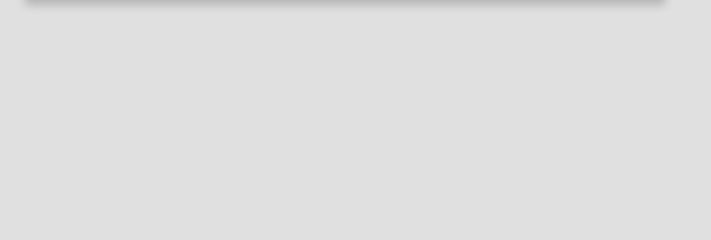
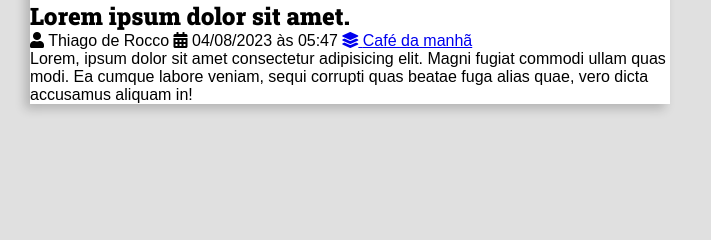
Before and after one commit to thiagorocco/django, a Django app: page / in a window 1280 px wide. Shown: the part 230-470 px from the top of the page, without its empty margins (0-711 px from the left). Run offline with Django 4.2, Linux system fonts and the light colour scheme; some libraries are stand-ins or nearby versions.

Commit message:
Acrescentado html do autor, data, conteudo e tópico

```diff
--- a/curso-django-by-luiz-miranda/01-primeiro-projeto/recipes/templates/recipes/pages/home.html
+++ b/curso-django-by-luiz-miranda/01-primeiro-projeto/recipes/templates/recipes/pages/home.html
@@ -10,7 +10,32 @@
                 <div class="recipe-cover">
                     <img src="https://via.placeholder.com/1280x720.png/269fe6" alt="Temporario">
                 </div>
+                <div class="recipe-title-container">
+                    <h2 class="recipe-title">Lorem ipsum dolor sit amet.</h2>
+                </div>
 
+                <div class="recipe-author">
+                    <span class="recipe-author-item">
+                        <i class="fas fa-user"></i>
+                        Thiago de Rocco
+                    </span>
+                    <span class="recipe-author-item">
+                        <i class="fas fa-calendar-alt"></i>
+                        04/08/2023 às 05:47
+                    </span>
+                    <span class="recipe-author-item">
+                        <a href="/recipes/category/cafe-da-manha/">
+                            <i class="fas fa-layer-group"></i>
+                            <span>Café da manhã</span>
+                        </a>
+                    </span>
+                </div>
+
+                <div class="recipe-content">
+                    <p>Lorem, ipsum dolor sit amet consectetur adipisicing elit. Magni fugiat commodi ullam quas modi.
+                        Ea cumque labore veniam, sequi corrupti quas beatae fuga alias quae, vero dicta accusamus
+                        aliquam in!</p>
+                </div>
 
             </div>
         </div>
```
Also changed, not shown: curso-django-by-luiz-miranda/01-primeiro-projeto/anotações/10_Criando_o_card_de_receitas.txt (line endings or trailing spaces).
